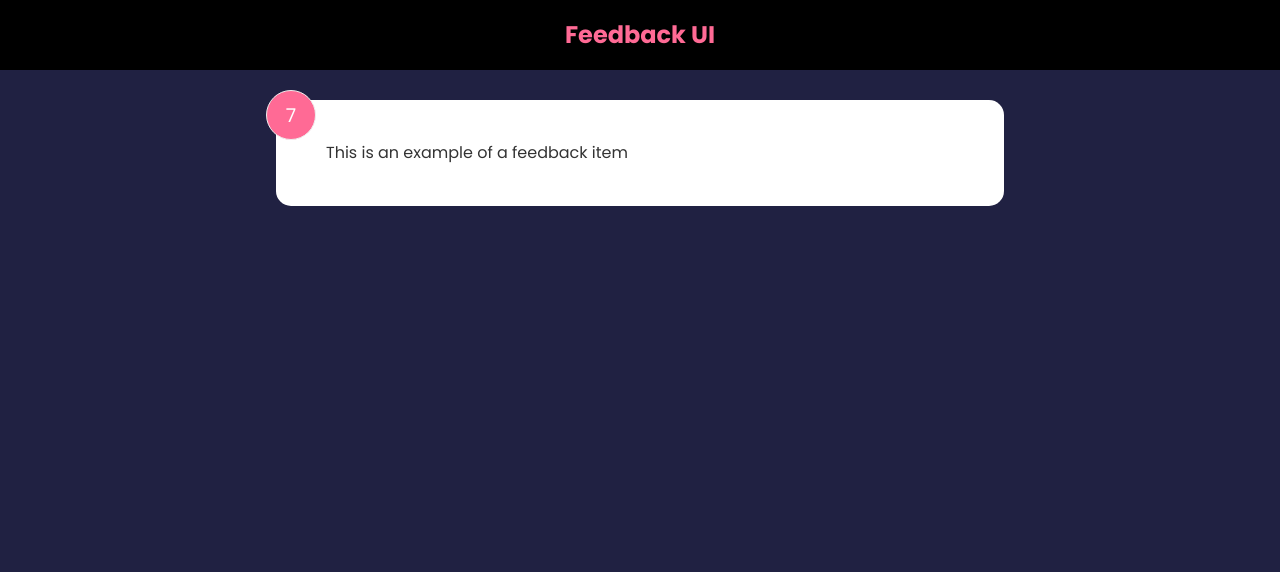
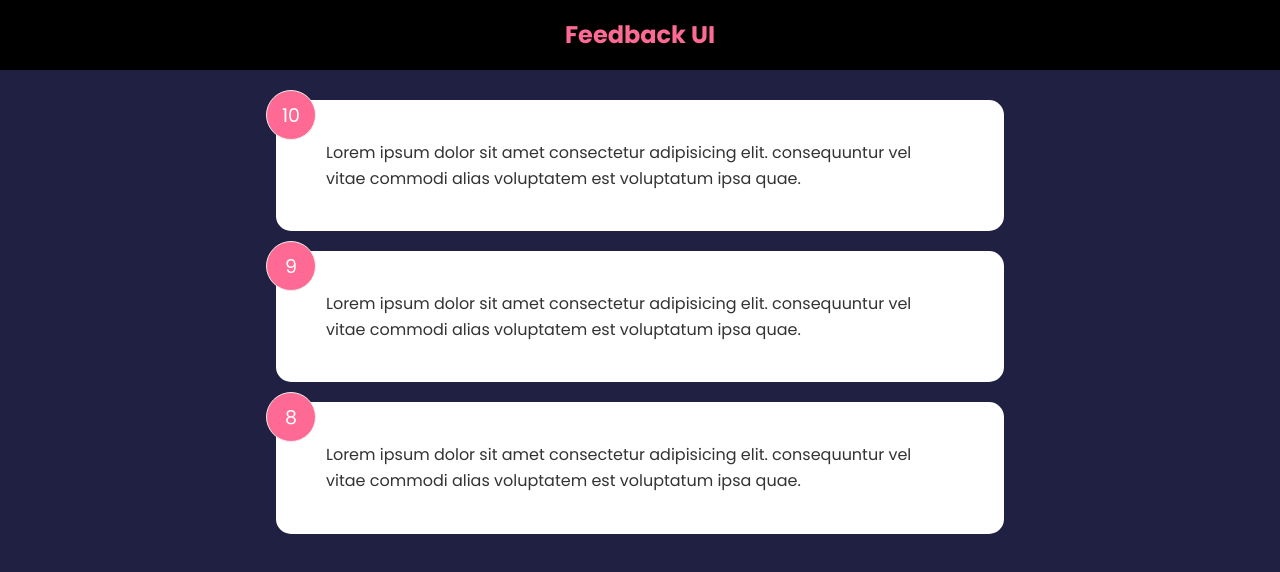
Before and after one commit to danielkim2711/feedback-app, a React (Create React App) app: page / in a window 1280 px wide. Shown: the top 572 px of the page. Built offline with nearby package versions, Linux system fonts and the light colour scheme.

Commit message:
Define FeedbackList component

```diff
--- a/src/App.js
+++ b/src/App.js
@@ -1,12 +1,16 @@
+import { useState } from 'react';
 import Header from './components/Header';
-import FeedbackItem from './components/FeedbackItem';
+import FeedbackList from './components/FeedbackList';
+import FeedbackData from './data/FeedbackData';
 
 function App() {
+  const [feedback, setFeedback] = useState(FeedbackData);
+
   return (
     <>
       <Header />
       <div className='container'>
-        <FeedbackItem />
+        <FeedbackList feedback={feedback} />
       </div>
     </>
   );
--- a/src/components/FeedbackItem.jsx
+++ b/src/components/FeedbackItem.jsx
@@ -1,13 +1,8 @@
-import { useState } from 'react';
-
-function FeedbackItem() {
-  const [rating, setRating] = useState(7);
-  const [text, setText] = useState('This is an example of a feedback item');
-
+function FeedbackItem({ item }) {
   return (
     <div className='card'>
-      <div className='num-display'>{rating}</div>
-      <div className='text-display'>{text}</div>
+      <div className='num-display'>{item.rating}</div>
+      <div className='text-display'>{item.text}</div>
     </div>
   );
 }
--- /dev/null
+++ b/src/components/FeedbackList.jsx
@@ -0,0 +1,19 @@
+import FeedbackItem from './FeedbackItem';
+
+function FeedbackList({ feedback }) {
+  return (
+    <>
+      {!feedback || feedback.length === 0 ? (
+        <p>No Feedback Yet</p>
+      ) : (
+        <div className='feedback-list'>
+          {feedback.map((item) => (
+            <FeedbackItem key={item.id} item={item} />
+          ))}
+        </div>
+      )}
+    </>
+  );
+}
+
+export default FeedbackList;
--- /dev/null
+++ b/src/data/FeedbackData.js
@@ -0,0 +1,19 @@
+const FeedbackData = [
+  {
+    id: 1,
+    rating: 10,
+    text: 'Lorem ipsum dolor sit amet consectetur adipisicing elit. consequuntur vel vitae commodi alias voluptatem est voluptatum ipsa quae.',
+  },
+  {
+    id: 2,
+    rating: 9,
+    text: 'Lorem ipsum dolor sit amet consectetur adipisicing elit. consequuntur vel vitae commodi alias voluptatem est voluptatum ipsa quae.',
+  },
+  {
+    id: 3,
+    rating: 8,
+    text: 'Lorem ipsum dolor sit amet consectetur adipisicing elit. consequuntur vel vitae commodi alias voluptatem est voluptatum ipsa quae.',
+  },
+];
+
+export default FeedbackData;
```
